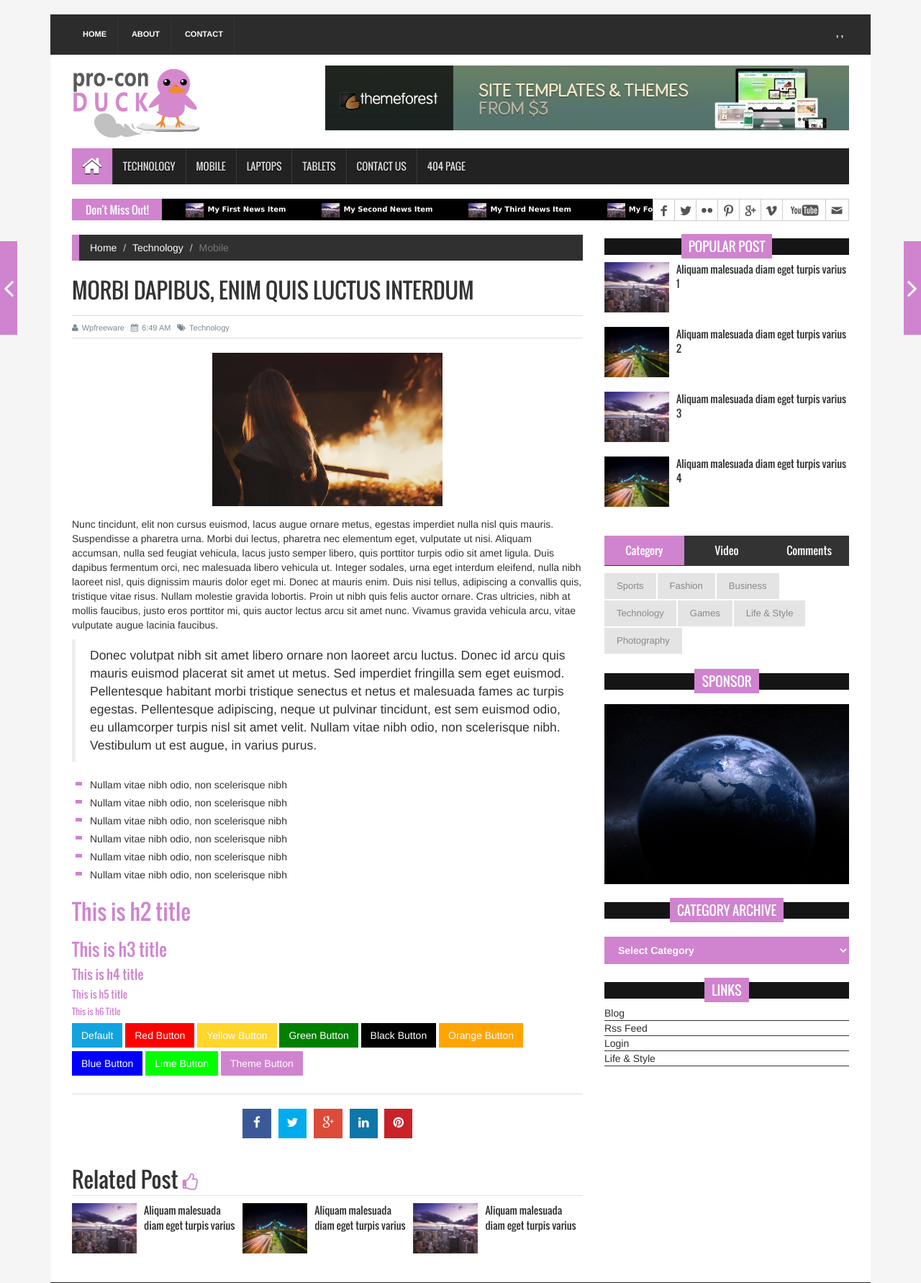
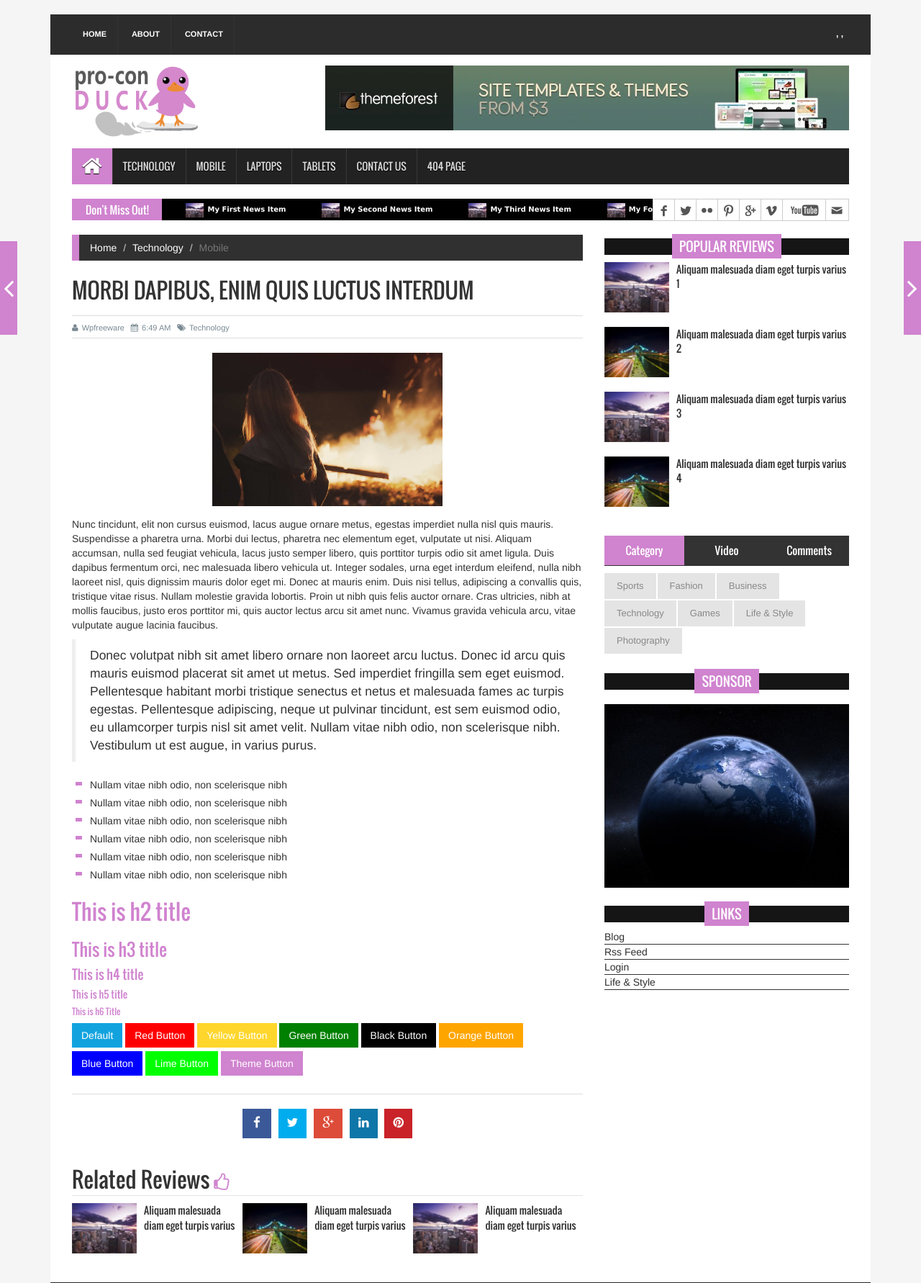
Before and after one commit to CCCodes/ProConDuck, a Django app: page /blog/1/ in a window 1280 px wide. Shown: the top 1782 px of the page at 72% size. Run offline with Django 3.2, Linux system fonts and the light colour scheme; data comes from the database, SQL or seed files in the repository; some libraries are stand-ins or nearby versions.

Commit message:
fix side ad

```diff
--- a/blog/static/blog/assets/css/style.css
+++ b/blog/static/blog/assets/css/style.css
@@ -187,8 +187,8 @@ figure.effect-layla:hover figcaption::after, figure.effect-layla:hover h2, figur
 .nav-tabs > li > a:hover, .nav-tabs > li > a:focus{color:#fff !important; border:none}
 .nav-tabs > li.active > a, .nav-tabs > li.active > a:hover, .nav-tabs > li.active > a:focus{border-width:0; border-color:#ddd #ddd transparent; color:#fff}
 .vide_area{float:left; display:inline; width:100%}
-.sideAdd{display:block; float:left; height:250px; width:100%; margin-top:10px}
-.sideAdd > img{width:100%; height:100%}
+.sideAdd{display:block; float:left; width:100%; margin-top:10px}
+.sideAdd > img{width:100%}
 .single_sidebar ul li a{border-bottom:1px solid #333; display:block}
 .single_sidebar .spost_nav li a{border-bottom:none; float:left}
 #footer{display:inline; float:left; width:100%; margin-bottom:20px}
@@ -204,6 +204,7 @@ figure.effect-layla:hover figcaption::after, figure.effect-layla:hover h2, figur
 .copyright a{color:#ccc}
 .developer{float:right; width:50%; text-align:right; padding-top:5px; color:#ccc}
 .developer a{color:#ccc}
+.reviewerseller a{color:#ccc}
 .catgArchive{border:medium none; color:#fff; display:inline; float:left; font-weight:bold; padding:10px 15px; width:100%; margin-top:15px}
 .catgArchive option{background-color:#fff; font-weight:normal; padding:5px; color:#d083cf}
 .nav-tabs > li{display:inline-block; float:none; width:32.55%}
--- a/blog/templates/blog/single_page.html
+++ b/blog/templates/blog/single_page.html
@@ -172,7 +172,7 @@
               </ul>
             </div>
             <div class="related_post">
-              <h2>Related Post <i class="fa fa-thumbs-o-up"></i></h2>
+              <h2>Related Reviews <i class="fa fa-thumbs-o-up"></i></h2>
               <ul class="spost_nav wow fadeInDown animated">
                 <li>
                   <div class="media"> <a class="media-left" href="single_page.html"> <img src="{% static 'blog/images/post_img1.jpg' %}" alt=""> </a>
@@ -206,7 +206,7 @@
       <div class="col-lg-4 col-md-4 col-sm-4">
         <aside class="right_content">
           <div class="single_sidebar">
-            <h2><span>Popular Post</span></h2>
+            <h2><span>Popular Reviews</span></h2>
             <ul class="spost_nav">
               <li>
                 <div class="media wow fadeInDown"> <a href="single_page.html" class="media-left"> <img alt="" src="{% static 'blog/images/post_img1.jpg' %}"> </a>
@@ -282,7 +282,7 @@
           <div class="single_sidebar wow fadeInDown">
             <h2><span>Sponsor</span></h2>
             <a class="sideAdd" href="#"><img src="{% static 'blog/images/add_img.jpg' %}" alt=""></a> </div>
-          <div class="single_sidebar wow fadeInDown">
+{% comment %}          <div class="single_sidebar wow fadeInDown">
             <h2><span>Category Archive</span></h2>
             <select class="catgArchive">
               <option>Select Category</option>
@@ -291,7 +291,7 @@
               <option>Technology</option>
               <option>Treads</option>
             </select>
-          </div>
+          </div> {% endcomment %}
           <div class="single_sidebar wow fadeInDown">
             <h2><span>Links</span></h2>
             <ul>
```
Also changed, not shown: blog/templates/blog/main.html (+4 -6 lines), blog/static/blog/images/logo.png.
